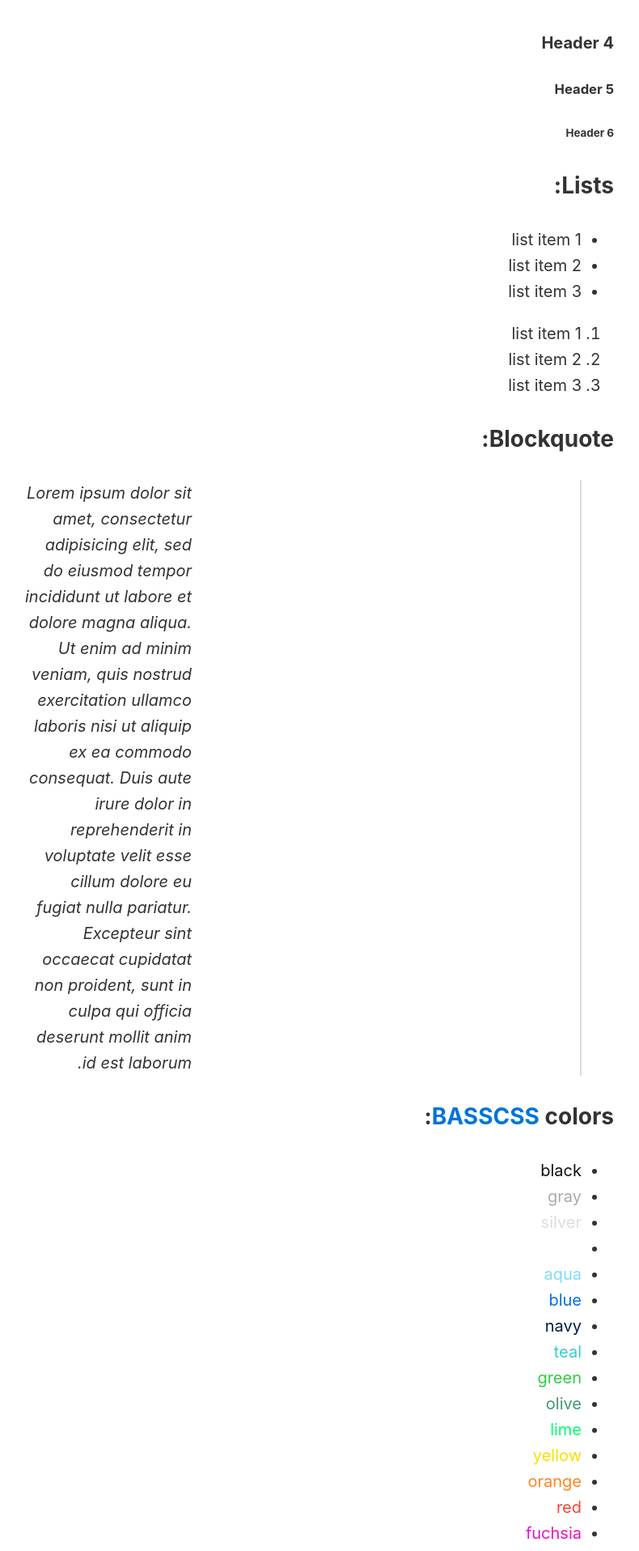
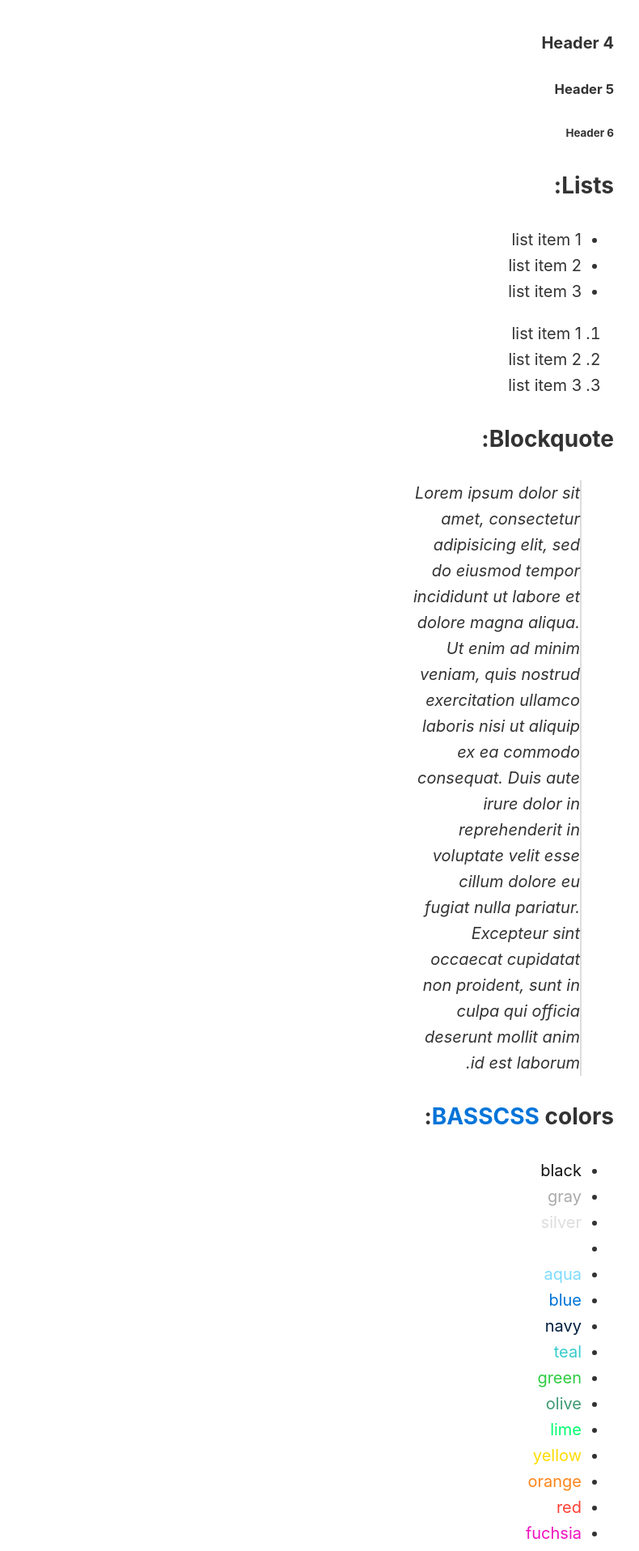
Before and after one commit to alexpolonsky/test-dec2016, a Jekyll site: the page built from _posts/2015-05-03-styles-for-cake.md, in a window 1280 px wide. Shown: the part 857-2773 px from the top of the page at 81% size, without its empty margins (265-1055 px from the left). Built offline with Jekyll 4.4.1, drawn with Linux system fonts in a browser that asks for light colours.

Commit message:
Update _base.scss

```diff
--- a/_sass/_base.scss
+++ b/_sass/_base.scss
@@ -35,7 +35,7 @@ h3 {
 }
 blockquote {
     font-style: italic;
-    padding-right: 30rem;
+    padding-left: 30rem;
     border-right: 2px solid $border-color;
 }
 img {
@@ -66,8 +66,6 @@ pre {
     overflow-x: auto;
 }
 code {
-    text-align: left;
-    direction: ltr;
     font-family: 'Courier New',Consolas,monopace;
     tab-size: 4;
 }
```
